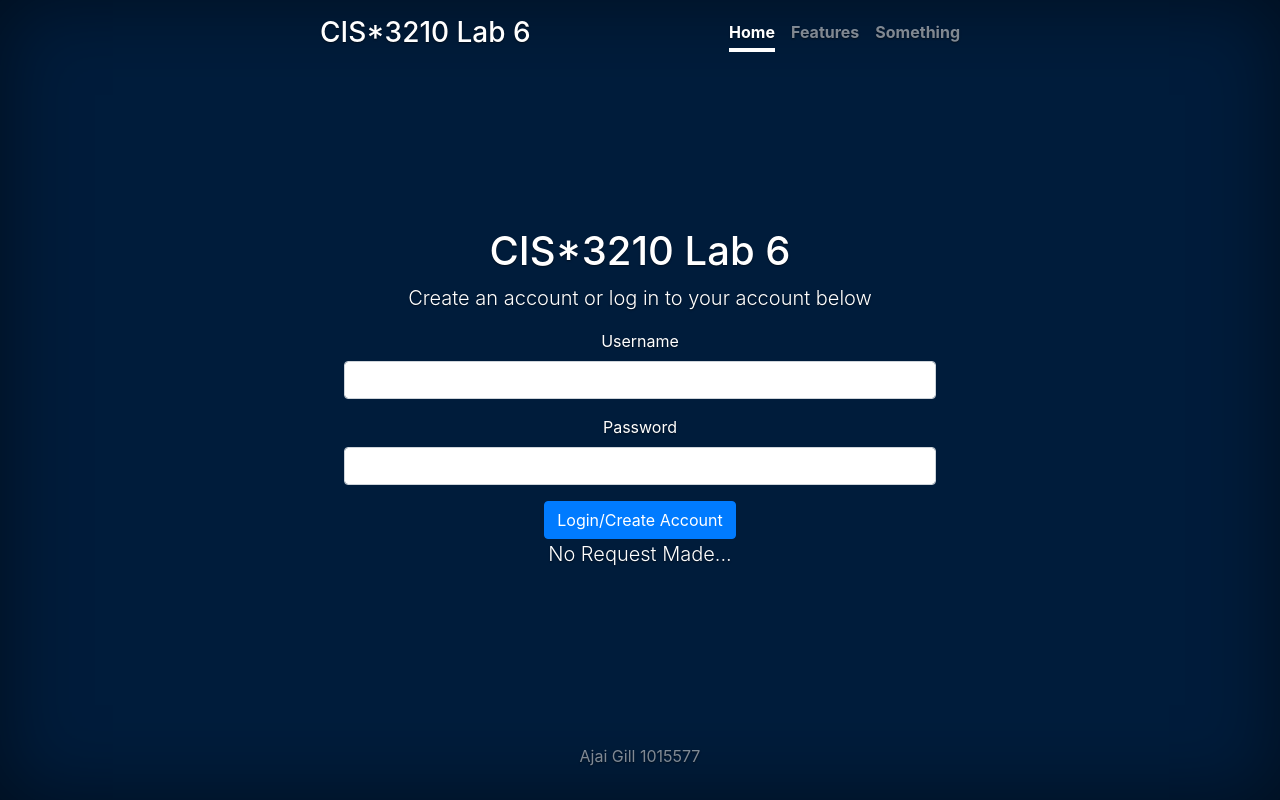
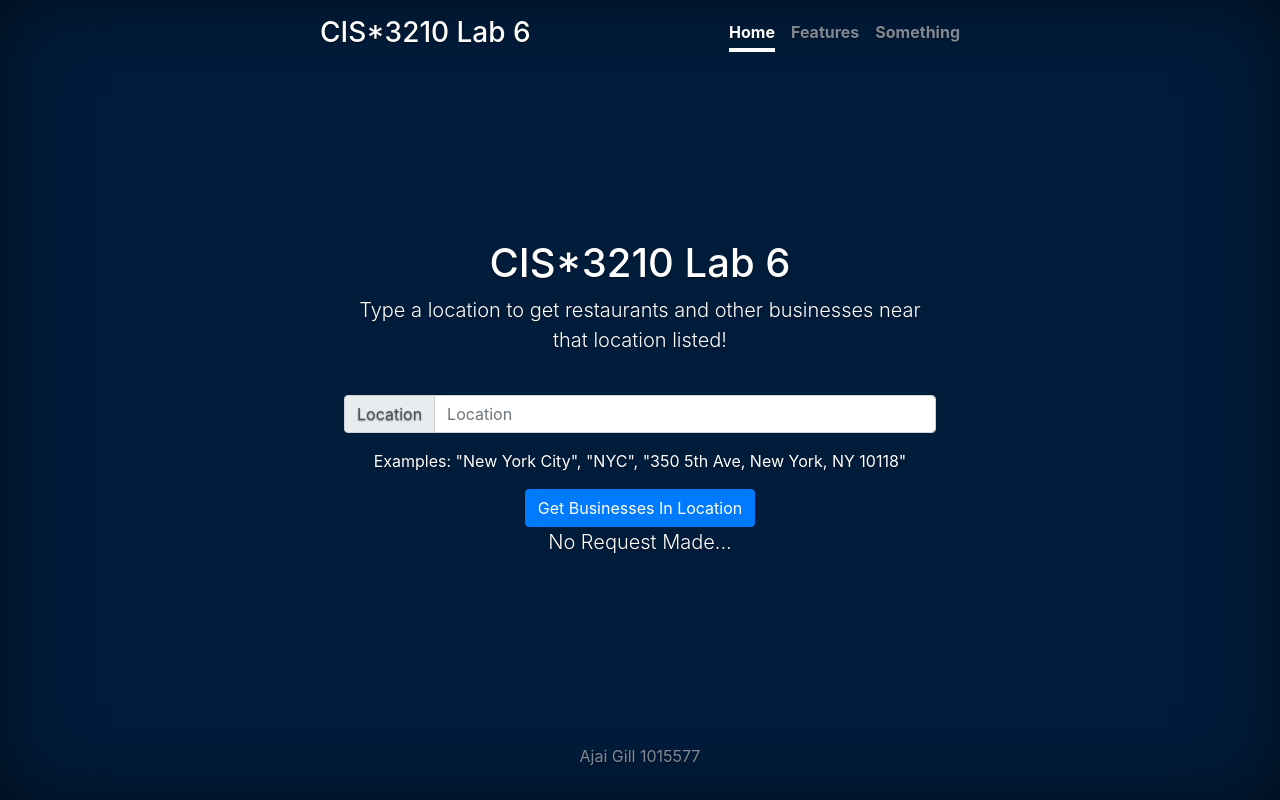
Before and after one commit to Ultrajai/CIS-3210_LabProj, a Flask app: page / in a window 1280 px wide. Run offline with Flask 2, Linux system fonts and the light colour scheme; parts of the project's set-up code (start-up, migrations or seed data) failed here and were passed over; some libraries are stand-ins or nearby versions.

Commit message:
finished lab 6

```diff
--- a/templates/index.html
+++ b/templates/index.html
@@ -31,7 +31,22 @@
 
 			<main role="main" class="inner cover">
 				<h1 class="cover-heading">CIS*3210 Lab 6</h1>
-				{% if not session['logged_in'] %}
+				<div>
+					<p class="lead">Type a location to get restaurants and other businesses near that location listed!</p>
+				</div>
+				<br>
+				<div>
+					<div class="input-group mb-3">
+						<div class="input-group-prepend">
+							<span class="input-group-text" id="basic-addon1">Location</span>
+						</div>
+						<input type="text" id="Location" class="form-control" placeholder="Location" aria-label="Location" aria-describedby="basic-addon1">
+					</div>
+					<p>Examples: "New York City", "NYC", "350 5th Ave, New York, NY 10118"</p>
+					<button id="GetBusinesses" class="btn btn-primary">Get Businesses In Location</button>
+					<div id="RequestResult" class="lead">No Request Made...</div>
+				</div>
+				<!-- {% if not session['logged_in'] %}
 				<p class="lead">Create an account or log in to your account below</p>
 				<div>
 				  <div class="form-group">
@@ -45,24 +60,11 @@
 				  <button id="Login" class="btn btn-primary">Login/Create Account</button>
 				</div>
 				<div id="RequestResult" class="lead">No Request Made...</div>
-				{% else %}
-				<div>
-					<p class="lead">Welcome {{ session['username'] }}! Type a location to get restaurants and other businesses near that location listed!</p>
-					<button id="Logout" class="btn btn-primary">Logout</button>
-			  </div>
-				<br>
-				<div>
-					<div class="input-group mb-3">
-					  <div class="input-group-prepend">
-					    <span class="input-group-text" id="basic-addon1">Location</span>
-					  </div>
-					  <input type="text" id="Location" class="form-control" placeholder="Location" aria-label="Location" aria-describedby="basic-addon1">
-					</div>
-					<p>Examples: "New York City", "NYC", "350 5th Ave, New York, NY 10118"</p>
-					<button id="GetBusinesses" class="btn btn-primary">Get Businesses In Location</button>
-					<div id="RequestResult" class="lead">No Request Made...</div>
-				</div>
-				{% endif %}
+				{% else %} -->
+				<!-- Welcome {{ session['username'] }}!-->
+					<!--<button id="Logout" class="btn btn-primary">Logout</button>-->
+
+				<!--{% endif %}-->
 			</main>
 
 
```
